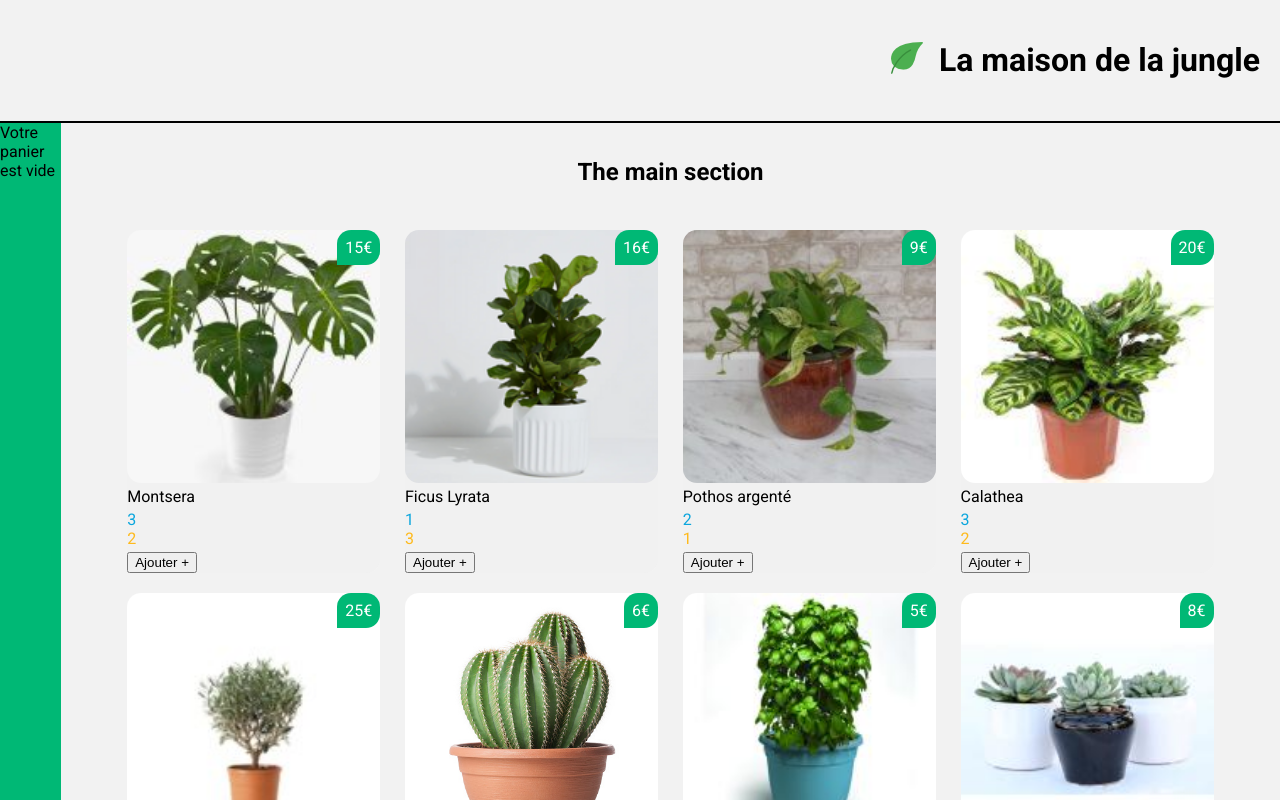
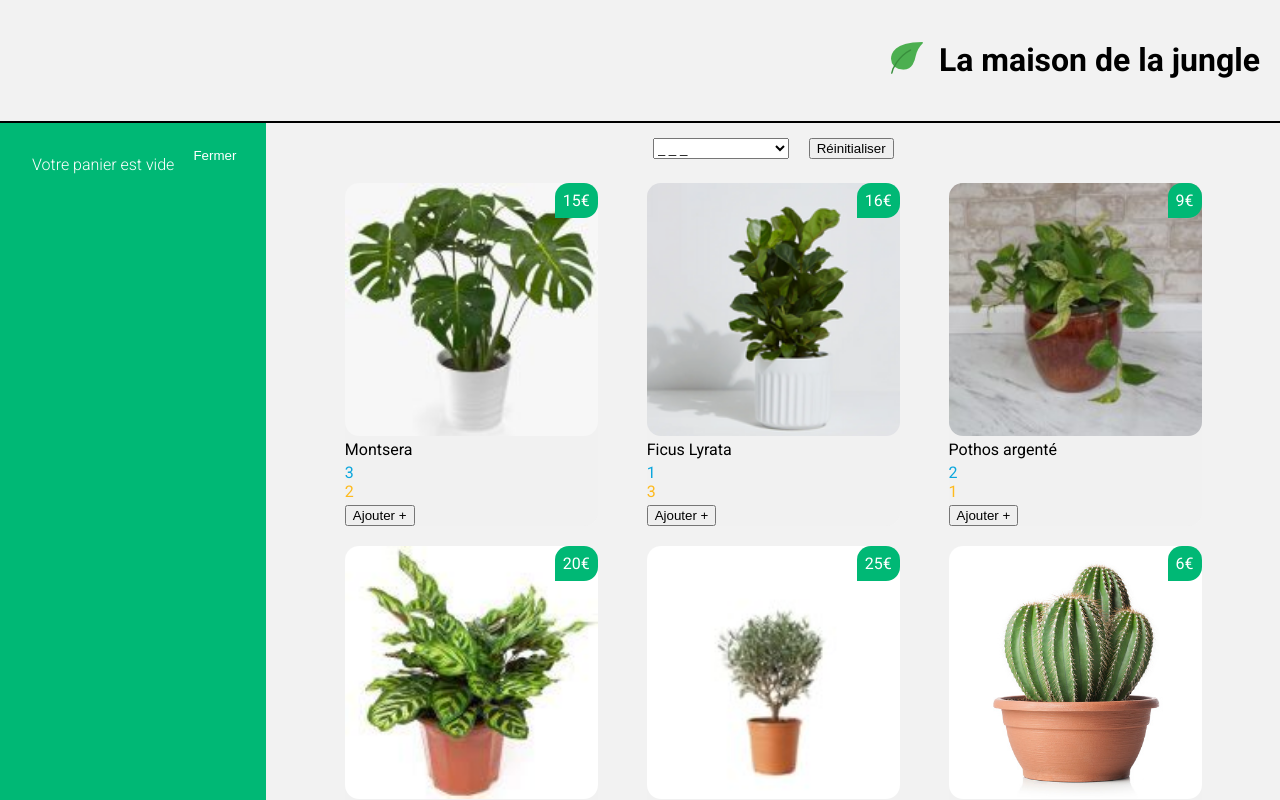
Before and after one commit to Loexes20145/maison-de-la-jungle, a React (Vite) app: page / in a window 1280 px wide. Shown: the top 800 px of the page. Built offline with nearby package versions, Linux system fonts and the light colour scheme.

Commit message:
modified components' style

```diff
--- a/src/components/Main.jsx
+++ b/src/components/Main.jsx
@@ -4,10 +4,16 @@ import ArticlesList from './Article.jsx'
 const Main = () => {
   return (
     <main className='main'>
-      <div className='mainAside'>Votre panier est vide</div>
+      <div className='mainAside'>
+        <p>Votre panier est vide</p>
+        <button>Fermer</button>
+      </div>
       <div className='mainSection'>
-        <div className='mainSection__Title'>
-          <h2>The main section</h2>
+        <div className='mainSection__Head'>
+          <select name="#" id="#">
+            <option value="1" selected>_ _ _</option>
+          </select>
+          <button>Réinitialiser</button>
         </div>
         <div className='mainSection__Content'>
           <ArticlesList />
--- a/src/stylesheets/style.css
+++ b/src/stylesheets/style.css
@@ -2,6 +2,7 @@
 
 html {
   font-family: 'Roboto';
+  background: #7bf37b;
 }
 
 body, p {
@@ -10,6 +11,8 @@ body, p {
 
 body {
   background: #f2f2f2;
+  max-width: 1440px;
+  margin: 0 auto;
 }
 
 .header, .footer {
@@ -40,8 +43,25 @@ body {
 
 .main .mainAside {
   background: #00B875;
-  width: 10%;
+  color: #fff;
+  width: 40%;
   height: auto;
+  padding: 32px;
+  position: relative;
+}
+
+.main .mainAside p {
+  font-weight: 300;
+}
+
+.main .mainAside button {
+  position: absolute;
+  top: 24px;
+  right: 24px;
+  border: none;
+  background: inherit;
+  color: #fff;
+  font-weight: 500;
 }
 
 .main .mainSection {
@@ -51,8 +71,14 @@ body {
   padding: 15px 0;
 }
 
-.main .mainSection__Title {
+.main .mainSection__Head {
+  display: flex;
+  gap: 20px;
   margin-bottom: 15px;
+}
+
+.main .mainSection__Head select {
+  width: 136px;
 }
 
 .main .mainSection__Content {
```
